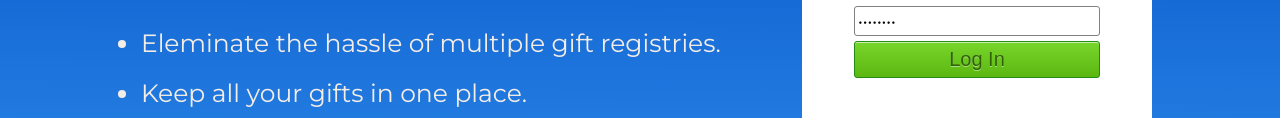
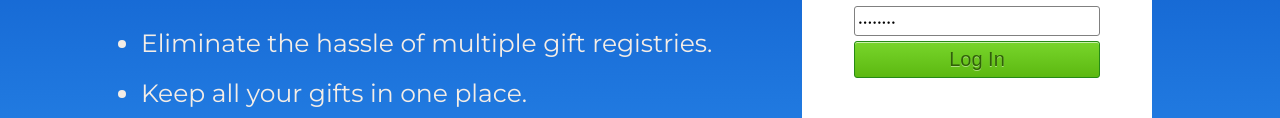
Before and after one commit to dsawyer13/pro-gift, a website: page public/views/login.html in a window 1280 px wide. Shown: the part 351-469 px from the top of the page. Drawn offline with nearby package versions, Linux system fonts and the light colour scheme; files that its build step writes are made by us from their sources; files whose address does not match are found by name.

Commit message:
Update login.html

```diff
--- a/public/views/login.html
+++ b/public/views/login.html
@@ -21,7 +21,7 @@
             <h1>All-in-one Gift Registry Service</h1>
           </header>
           <ul>
-            <li>Eleminate the hassle of multiple gift registries.</li>
+            <li>Eliminate the hassle of multiple gift registries.</li>
             <li>Keep all your gifts in one place.</li>
             <li>Perfect for Weddings, Baby Showers, and Holidays!</li>
           </ul>
```
